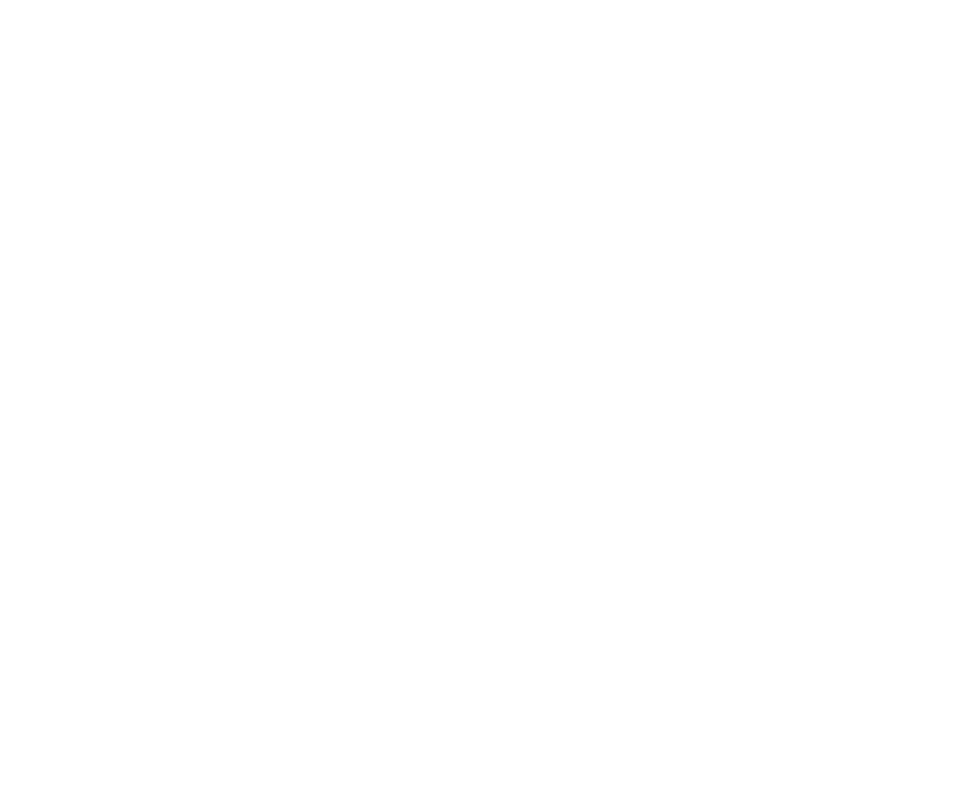
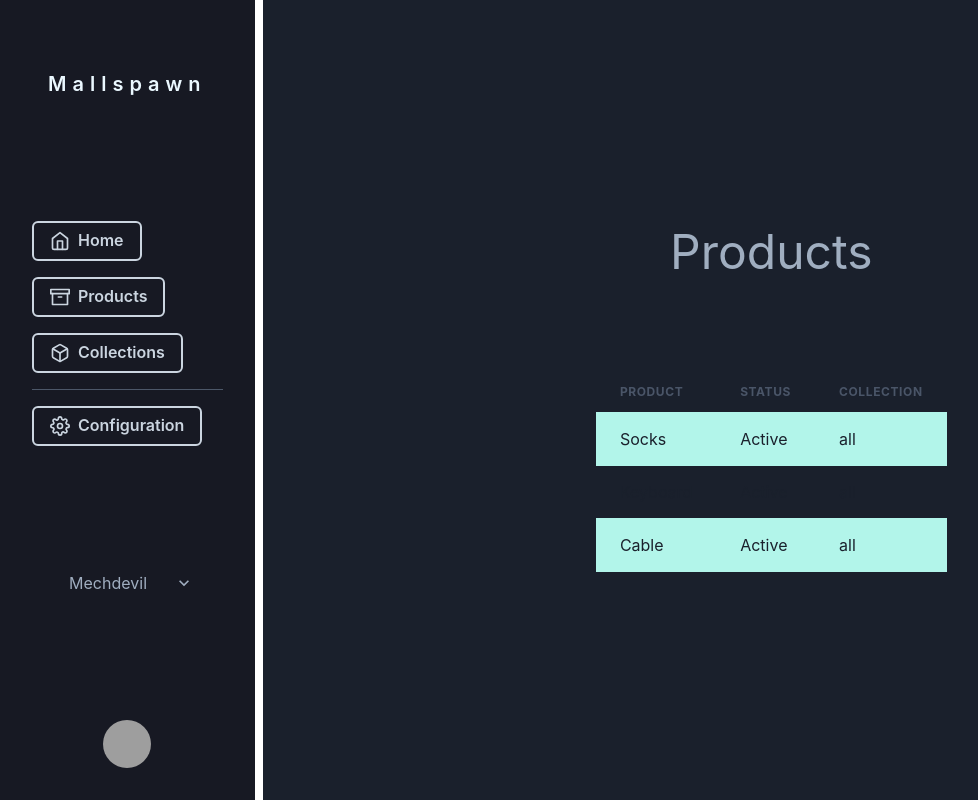
Before and after one commit to caiquesarkis/mallspawn, a React (Create React App) app: page /store/products in a window 1280 px wide. Before the commit this address had no page. Shown: the whole page, without its empty margins (0-978 px from the left). Built offline with nearby package versions, Linux system fonts and the light colour scheme; grey boxes are pictures that could not be loaded.

Commit message:
Adding table of products on products page

```diff
--- a/package.json
+++ b/package.json
@@ -4,6 +4,7 @@
   "private": true,
   "dependencies": {
     "@chakra-ui/icons": "^2.0.1",
+    "@chakra-ui/layout": "^2.0.1",
     "@chakra-ui/react": "^2.1.1",
     "@emotion/react": "^11.9.0",
     "@emotion/styled": "^11.8.1",
@@ -11,6 +12,7 @@
     "@fontsource/poppins": "^4.5.8",
     "@fontsource/raleway": "^4.5.8",
     "@fontsource/roboto": "^4.5.7",
+    "@reach/router": "^1.3.4",
     "@testing-library/jest-dom": "^5.16.4",
     "@testing-library/react": "^13.2.0",
     "@testing-library/user-event": "^14.2.0",
@@ -47,5 +49,8 @@
       "last 1 firefox version",
       "last 1 safari version"
     ]
+  },
+  "devDependencies": {
+    "@types/reach__router": "^1.3.10"
   }
 }
--- a/src/cms/components/Menu/index.tsx
+++ b/src/cms/components/Menu/index.tsx
@@ -30,13 +30,13 @@
 
                 <List minW='100%' spacing={4}>
                     <MenuLink icon={FiHome} route="/store" text="Home"/>
-                    <MenuLink icon={FiArchive} route="/store" text="Products"/>
-                    <MenuLink icon={FiBox} route="/store" text="Collections"/>
+                    <MenuLink icon={FiArchive} route="/store/products" text="Products"/>
+                    <MenuLink icon={FiBox} route="/store/collections" text="Collections"/>
                     <Divider borderColor='gray.500'/>
-                    <ConfigButton icon={FiSettings} route="settings" text="Configuration"/>
+                    <ConfigButton icon={FiSettings} route="/store/settings" text="Configuration"/>
                 </List>
                 <StoreSwitcher/>
-                <CostumerAvatar route="account" costumerName="Caique Sarkis" src="https://pbs.twimg.com/profile_images/1420483313849016321/fJ856PK9_400x400.jpg"/>
+                <CostumerAvatar route="/store/account" costumerName="Caique Sarkis" src="https://pbs.twimg.com/profile_images/1420483313849016321/fJ856PK9_400x400.jpg"/>
            </VStack>
         </HStack>
 
@@ -67,8 +67,8 @@
             alignItems='center'
             justifyContent='flex-start'
         >
-            <Button variant="outline" justifyContent='flex-start'  border='2px' minW="100%" borderColor='gray.300'>
-                <Link style={{"display":"flex", "alignItems": "center"}} to={route}>
+            <Link style={{"display":"flex", "alignItems": "center"}} to={route}>
+                <Button variant="outline" justifyContent='flex-start'  border='2px' borderColor='gray.300'>
                     <ListIcon as={icon} fontSize="xl" color='gray.300'/>
                     <Text
                         as="span"
@@ -77,8 +77,8 @@
                         color='gray.300'>
                         {text}
                     </Text>
-                </Link>
-            </Button>
+                </Button>
+            </Link>
 
         </ListItem>
     )
@@ -87,8 +87,8 @@
 const ConfigButton = (props: menuLink) =>{
     const {route, text, icon} = props;
     return(
-        <Button variant="outline" justifyContent='flex-start'  border='2px' minW="100%" borderColor='gray.300'>
-            <Link style={{"display":"flex", "alignItems": "center"}} to={route}>
+        <Link style={{"display":"flex", "alignItems": "center"}} to={route}>
+            <Button variant="outline" justifyContent='flex-start'  border='2px' borderColor='gray.300'>
                 <Icon as={icon} fontSize="xl" mr="8px" color='gray.300'/>
                 <Text
                     as="span"
@@ -97,8 +97,8 @@
                     color='gray.300'>
                     {text}
                 </Text>
-            </Link>
-        </Button>
+            </Button>
+        </Link>
     )
 }
 
--- /dev/null
+++ b/src/cms/pages/account/index.tsx
@@ -0,0 +1,26 @@
+import { Box, Heading, HStack, Text } from "@chakra-ui/react";
+import { Menu } from "../../components/Menu";
+
+
+export default function Account(){
+    return(
+        <HStack >
+            <Menu/>
+            <Box
+                style={{"marginLeft": "0px"}}
+                bg='gray.800'
+                w='100%'
+                h='100vh'
+                display='flex'
+                flexDirection='column'
+                justifyContent='center'
+                alignItems='center'
+                gap={24}
+            >
+            <Heading size="2xl" color="gray.400" fontWeight={400}>
+                Account
+            </Heading>
+            </Box>
+        </HStack>
+    )
+}
--- /dev/null
+++ b/src/cms/pages/collections/index.tsx
@@ -0,0 +1,26 @@
+import { Box, Heading, HStack, Text } from "@chakra-ui/react";
+import { Menu } from "../../components/Menu";
+
+
+export default function Collections(){
+    return(
+        <HStack >
+            <Menu/>
+            <Box
+                style={{"marginLeft": "0px"}}
+                bg='gray.800'
+                w='100%'
+                h='100vh'
+                display='flex'
+                flexDirection='column'
+                justifyContent='center'
+                alignItems='center'
+                gap={24}
+            >
+            <Heading size="2xl" color="gray.400" fontWeight={400}>
+                Collections
+            </Heading>
+            </Box>
+        </HStack>
+    )
+}
--- /dev/null
+++ b/src/cms/pages/products/index.tsx
@@ -0,0 +1,89 @@
+import { Avatar, Box, Heading, HStack, Table, TableCaption, TableContainer, Tbody, Td, Text, Tfoot, Th, Thead, Tr } from "@chakra-ui/react";
+import { Menu } from "../../components/Menu";
+import { useState } from "react";
+import { stat } from "fs";
+
+export default function Products(){
+    return(
+        <HStack >
+            <Menu/>
+            <Box
+                style={{"marginLeft": "0px"}}
+                bg='gray.800'
+                w='100%'
+                h='100vh'
+                display='flex'
+                flexDirection='column'
+                justifyContent='center'
+                alignItems='center'
+                gap={24}
+            >
+            <ProductPage/>
+            </Box>
+        </HStack>
+    )
+}
+
+interface Product{
+    name: string,
+    status: boolean,
+    collection: string
+}
+
+const TableRow = (props: Product ) =>{
+    const {name, status, collection} = props;
+    return(
+        <Tr>
+            <Td>{name}</Td>
+            <Td>{status? "Active": "Draft"}</Td>
+            <Td>{collection}</Td>
+        </Tr>
+    )
+}
+
+const ProductPage = () =>{
+    const [products, setProducts] = useState([
+        {
+            name: "Socks",
+            status: true,
+            collection: "all"
+        },
+        {
+            name: "Keyboard",
+            status: true,
+            collection: "all"
+        },
+        {
+            name: "Cable",
+            status: true,
+            collection: "all"
+        }
+    ]);
+    return(
+        <>
+            <Heading size="2xl" color="gray.400" fontWeight={400}>
+                    Products
+            </Heading>
+            <TableContainer>
+                <Table variant='striped' colorScheme='teal'>
+                    <Thead>
+                    <Tr>
+                        <Th>Product</Th>
+                        <Th>Status</Th>
+                        <Th>Collection</Th>
+                    </Tr>
+                    </Thead>
+                    <Tbody>
+                    {products.map((product: Product)=>{
+                        const {name, status, collection} = product;
+                        return(
+                            <TableRow name={name} status={status} collection={collection}/>
+                        )
+                    })}
+                    </Tbody>
+                </Table>
+            </TableContainer>
+        </>
+
+    )
+}
--- /dev/null
+++ b/src/cms/pages/settings/index.tsx
@@ -0,0 +1,26 @@
+import { Box, Heading, HStack, Text } from "@chakra-ui/react";
+import { Menu } from "../../components/Menu";
+
+
+export default function Settings(){
+    return(
+        <HStack >
+            <Menu/>
+            <Box
+                style={{"marginLeft": "0px"}}
+                bg='gray.800'
+                w='100%'
+                h='100vh'
+                display='flex'
+                flexDirection='column'
+                justifyContent='center'
+                alignItems='center'
+                gap={24}
+            >
+            <Heading size="2xl" color="gray.400" fontWeight={400}>
+                Settings
+            </Heading>
+            </Box>
+        </HStack>
+    )
+}
--- a/src/index.tsx
+++ b/src/index.tsx
@@ -16,6 +16,10 @@
 } from "@chakra-ui/react"
 import { extendTheme } from '@chakra-ui/react'
 import Home from "./website/pages/home";
+import Products from "./cms/pages/products"
+import Collections from "./cms/pages/collections"
+import Settings from "./cms/pages/settings"
+import Account from "./cms/pages/account"
 
 // example theme
 const theme = extendTheme({
@@ -108,6 +112,10 @@
             </>
           } />
         <Route path="store" element={<Store />} />
+        <Route path="store/products" element={<Products />} />
+        <Route path="store/collections" element={<Collections />} />
+        <Route path="store/settings" element={<Settings />} />
+        <Route path="store/account" element={<Account />} />
       </Routes>
       </BrowserRouter>
     </ChakraProvider>
--- a/src/website/pages/home/index.tsx
+++ b/src/website/pages/home/index.tsx
@@ -58,7 +58,7 @@
           lineHeight={1.1}
         >
           <Text colorScheme="blackAlpha" pr={4} bg="blackAlpha.400" as="span">Mallspaw</Text>
-          is an <span style={{"textDecoration": "underline", "color": "#B794F4"}}>e-commerce CMS</span> focused on simplicity.
+          is an <br/> <span style={{"textDecoration": "underline", "color": "#B794F4"}}>e-commerce CMS</span> focused on simplicity.
         </Heading>
         <Text textColor='gray.300' maxW={500}>
           Create a store, add some products and fetch the data with Mallspawn Store Front API.
```
Also changed, not shown: 1 other file (tests, documents, lock files or other folders).
